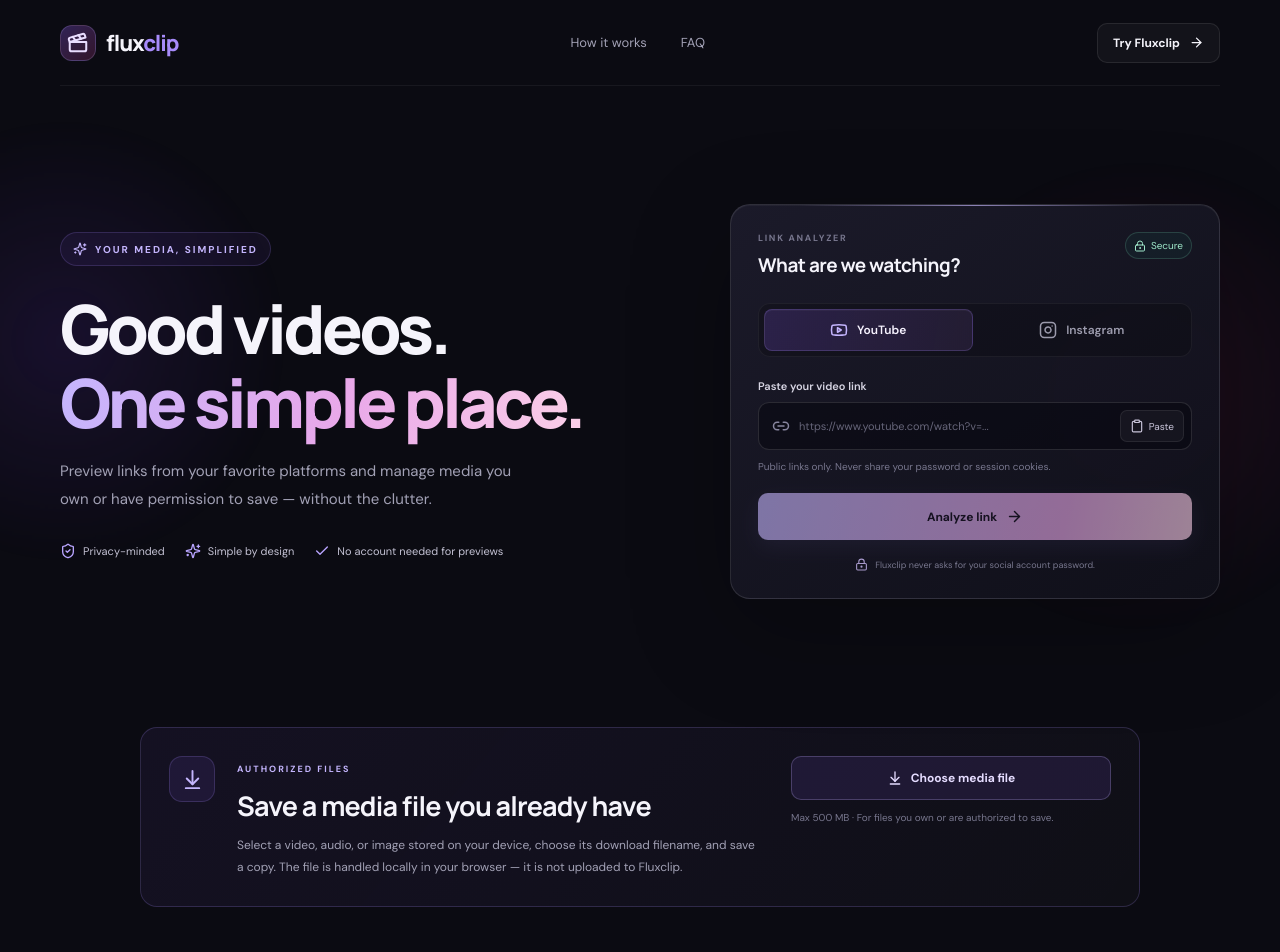
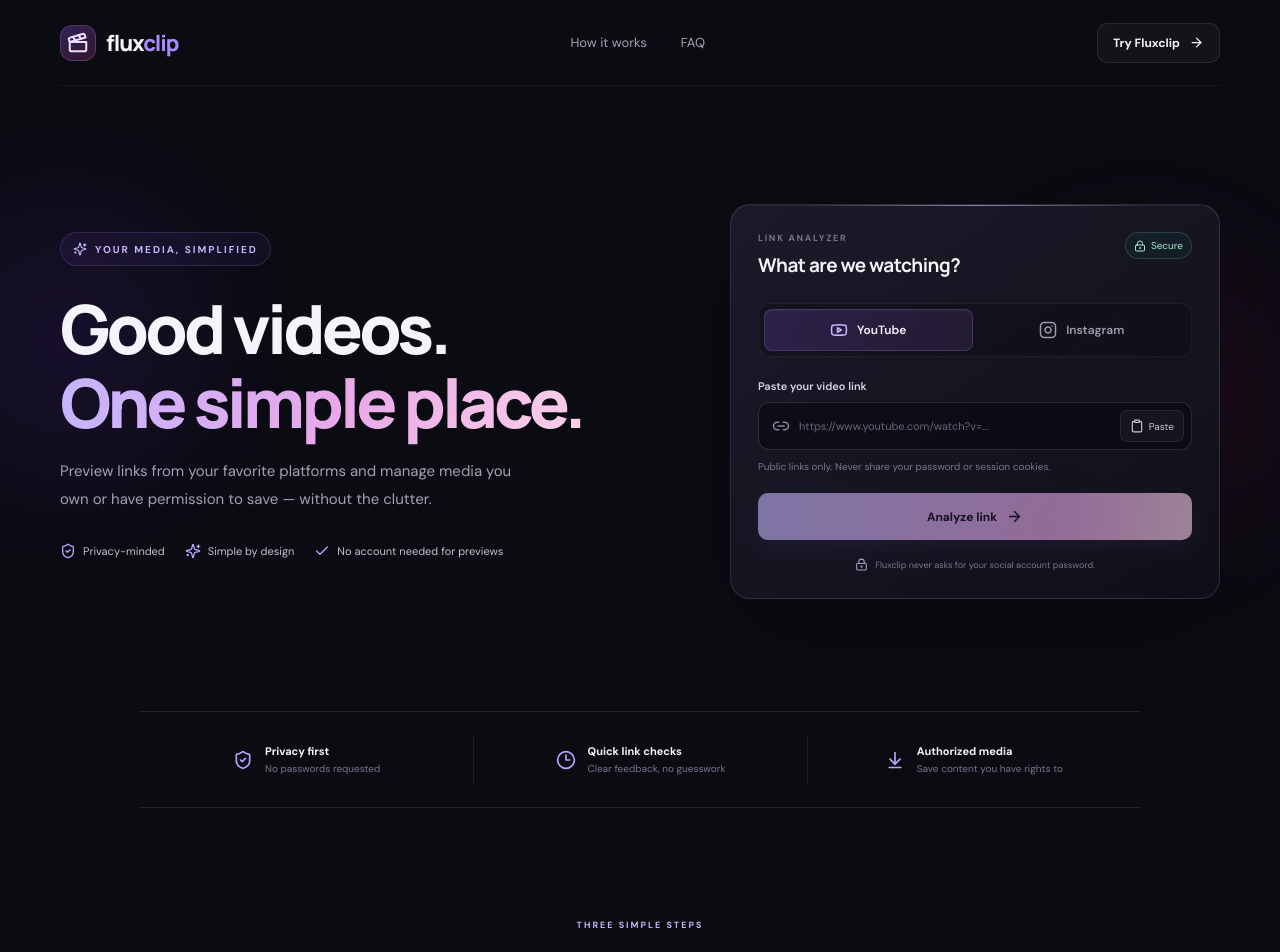
Before and after one commit to codingwithdinu/Fluxclip, a Next.js app: page / in a window 1280 px wide. Shown: the top 952 px of the page. Built offline with nearby package versions, Linux system fonts and the light colour scheme.

Commit message:
Remove unrelated local-file picker from downloader UI

```diff
--- a/app/page.tsx
+++ b/app/page.tsx
@@ -1,6 +1,6 @@
 "use client";
 
-import { ChangeEvent, FormEvent, useState } from "react";
+import { FormEvent, useState } from "react";
 import Link from "next/link";
 import Image from "next/image";
 import {
@@ -282,29 +282,6 @@ export default function HomePage() {
         </div>
       </section>
 
-      <section className="local-download-section" id="save-media" aria-labelledby="save-media-title">
-        <div className="local-download-card">
-          <div className="local-download-icon"><ArrowDownToLine size={23} /></div>
-          <div className="local-download-copy">
-            <span className="section-label">AUTHORIZED FILES</span>
-            <h2 id="save-media-title">Save a media file you already have</h2>
-            <p>Select a video, audio, or image stored on your device, choose its download filename, and save a copy. The file is handled locally in your browser — it is not uploaded to Fluxclip.</p>
-          </div>
-          <div className="local-download-controls">
-            <label className="file-picker-button" htmlFor="owned-media-file"><ArrowDownToLine size={16} /> Choose media file</label>
-            <input id="owned-media-file" className="visually-hidden-file-input" type="file" accept="video/*,audio/*,image/*" onChange={handleFileChange} />
-            {selectedFile && <>
-              <p className="selected-file-name" title={selectedFile.name}>{selectedFile.name} <span>({formatFileSize(selectedFile.size)})</span></p>
-              <label className="input-label" htmlFor="download-filename">Filename</label>
-              <input className="filename-input" id="download-filename" value={downloadName} maxLength={180} onChange={(event) => setDownloadName(event.target.value)} />
-              <button type="button" className="analyze-button" onClick={downloadSelectedFile}><ArrowDownToLine size={17} /> Download file</button>
-            </>}
-            {fileMessage && <p className={`file-message ${fileMessage.startsWith("Download started") ? "file-message-success" : ""}`} aria-live="polite">{fileMessage}</p>}
-            <p className="input-help">Max 500 MB · For files you own or are authorized to save.</p>
-          </div>
-        </div>
-      </section>
-
       <section className="trust-strip" aria-label="Product benefits">
         <div><ShieldCheck size={20} /><span><strong>Privacy first</strong><small>No passwords requested</small></span></div>
         <div><Clock3 size={20} /><span><strong>Quick link checks</strong><small>Clear feedback, no guesswork</small></span></div>
```
